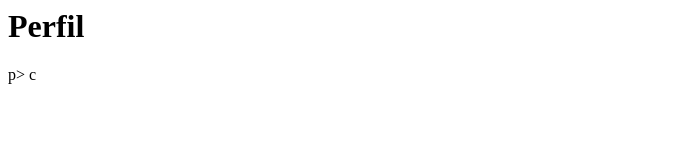
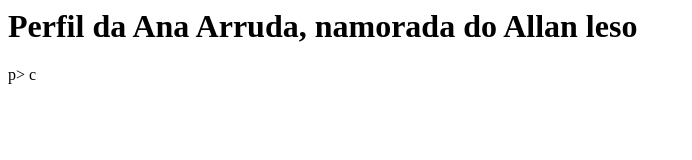
Before and after one commit to AnaBeatriz33/Ana, a plain HTML site: page index.html in a window 1280 px wide. Shown: the whole page, without its empty margins (0-692 px from the left). Drawn offline with Linux system fonts and the light colour scheme.

Commit message:
Apenas verdades
:D

```diff
--- a/index.html
+++ b/index.html
@@ -1,9 +1,9 @@
 <html>
 <head>
-	<title>Minha Vida</title>
+	<title>Minha Vida </title>
 </head>
 <body>
-	<h1>Perfil</h1>p> c
+	<h1>Perfil da Ana Arruda, namorada do Allan leso</h1>p> c
 
 </body>
 </html>
```
